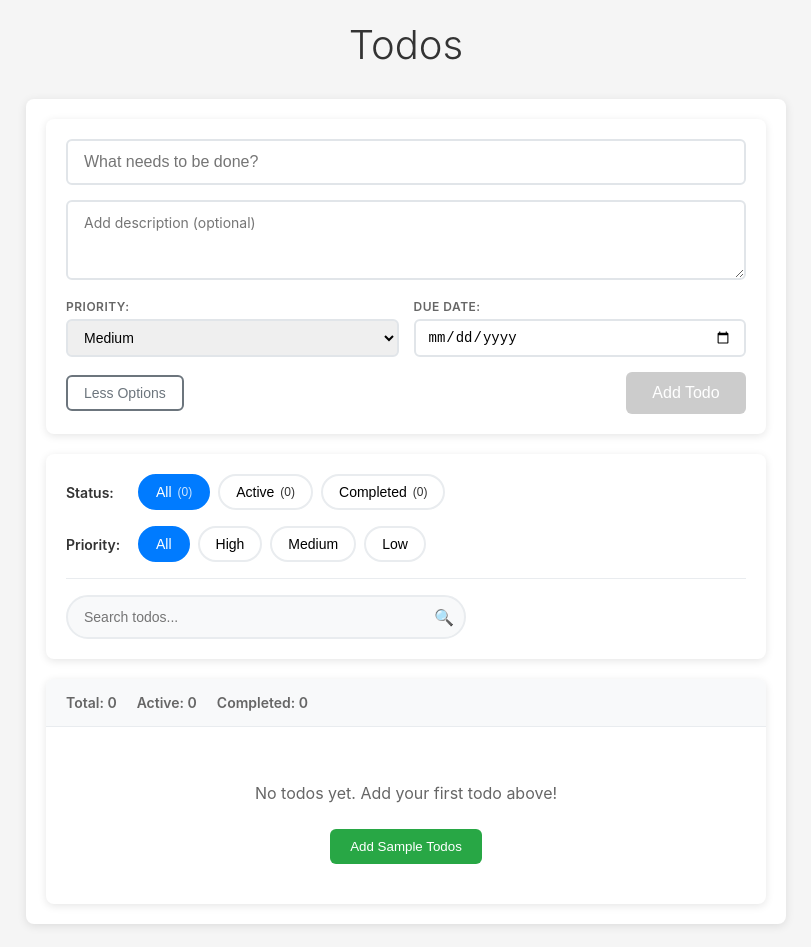
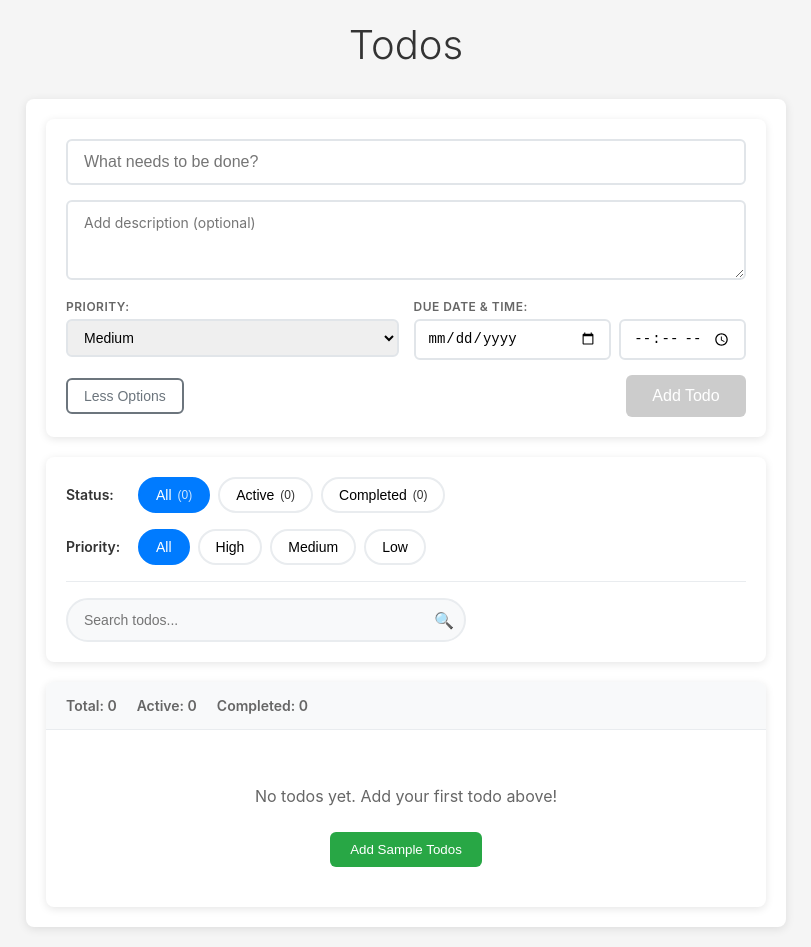
Before and after one commit to loiccheck404/Todos, an Angular app: page / in a window 1280 px wide. Both pictures are taken after a click on the button "More Options". Shown: the whole page, without its empty margins (234-1045 px from the left). Built offline with nearby package versions, Linux system fonts and the light colour scheme.

Commit message:
sixth commit

```diff
--- a/src/app/app.ts
+++ b/src/app/app.ts
@@ -17,7 +17,7 @@ import { EditTodoComponent } from './components/edit-todo/edit-todo';
     AddTodoComponent,
     FilterBarComponent,
     TodoListComponent,
-    EditTodoComponent, // Add this
+    //EditTodoComponent, // Add this
     ToastComponent,
     ConfirmationDialogComponent,
   ],
--- a/src/app/components/add-todo/add-todo.css
+++ b/src/app/components/add-todo/add-todo.css
@@ -170,3 +170,38 @@
     width: 100%;
   }
 }
+
+.datetime-inputs {
+  display: flex;
+  gap: 8px;
+}
+
+.date-input {
+  flex: 2;
+}
+
+.time-input {
+  flex: 1;
+  padding: 8px 12px;
+  border: 2px solid #e1e5e9;
+  border-radius: 6px;
+  font-size: 14px;
+  transition: border-color 0.2s ease;
+}
+
+.time-input:focus {
+  outline: none;
+  border-color: #007bff;
+}
+
+@media (max-width: 768px) {
+  .datetime-inputs {
+    flex-direction: column;
+    gap: 10px;
+  }
+
+  .date-input,
+  .time-input {
+    flex: none;
+  }
+}
--- a/src/app/components/add-todo/add-todo.html
+++ b/src/app/components/add-todo/add-todo.html
@@ -39,7 +39,8 @@
     </div>
 
     <div class="due-date">
-      <label>Due Date:</label>
+      <label>Due Date & Time:</label>
+      <div class="datetime-inputs">
         <input
           type="date"
           [(ngModel)]="newTodo.dueDate"
@@ -47,6 +48,8 @@
           class="date-input"
           [min]="today"
         />
+        <input type="time" [(ngModel)]="newTodo.dueTime" name="dueTime" class="time-input" />
+      </div>
     </div>
   </div>
 
--- a/src/app/components/add-todo/add-todo.ts
+++ b/src/app/components/add-todo/add-todo.ts
@@ -19,6 +19,7 @@ export class AddTodoComponent {
     description: '',
     priority: TodoPriority.MEDIUM,
     dueDate: null as string | null,
+    dueTime: '' as string,
   };
 
   showDetails = false;
@@ -33,6 +34,14 @@ export class AddTodoComponent {
     }
 
     this.isSubmitting = true;
+
+    // Combine date and time into a single Date object
+    let dueDatetime: Date | undefined = undefined;
+    if (this.newTodo.dueDate) {
+      const dateStr = this.newTodo.dueDate;
+      const timeStr = this.newTodo.dueTime || '23:59'; // Default to end of day if no time
+      dueDatetime = new Date(`${dateStr}T${timeStr}`);
+    }
 
     // Prepare todo data
     const todoData = {
@@ -58,12 +67,12 @@ export class AddTodoComponent {
   }
 
   private resetForm(): void {
-    // Reset the model
     this.newTodo = {
       title: '',
       description: '',
       priority: TodoPriority.MEDIUM,
       dueDate: null,
+      dueTime: '',
     };
 
     // Reset form validation state
--- a/src/app/components/edit-todo/edit-todo.ts
+++ b/src/app/components/edit-todo/edit-todo.ts
@@ -26,7 +26,8 @@ import { TodoModel, TodoPriority } from '../../models';
               required
               maxlength="100"
               #titleInput="ngModel"
-              [class.error]="titleInput.invalid && titleInput.touched">
+              [class.error]="titleInput.invalid && titleInput.touched"
+            />
 
             <div class="validation-error" *ngIf="titleInput.invalid && titleInput.touched">
               Title is required
@@ -41,7 +42,8 @@ import { TodoModel, TodoPriority } from '../../models';
               name="description"
               placeholder="Add description (optional)"
               maxlength="500"
-              rows="4">
+              rows="4"
+            >
             </textarea>
           </div>
 
@@ -56,13 +58,22 @@ import { TodoModel, TodoPriority } from '../../models';
             </div>
 
             <div class="form-group">
-              <label class="form-label">Due Date</label>
+              <label class="form-label">Due Date & Time</label>
+              <div class="datetime-inputs">
                 <input
                   type="date"
                   [(ngModel)]="editData.dueDate"
                   name="dueDate"
-                class="form-input"
-                [min]="today">
+                  class="form-input date-input"
+                  [min]="today"
+                />
+                <input
+                  type="time"
+                  [(ngModel)]="editData.dueTime"
+                  name="dueTime"
+                  class="form-input time-input"
+                />
+              </div>
             </div>
           </div>
 
@@ -72,28 +83,29 @@ import { TodoModel, TodoPriority } from '../../models';
                 type="checkbox"
                 [(ngModel)]="editData.completed"
                 name="completed"
-                class="checkbox">
+                class="checkbox"
+              />
               <span class="checkbox-text">Mark as completed</span>
             </label>
           </div>
         </form>
 
         <div class="modal-footer">
-          <button type="button" class="btn btn-secondary" (click)="onCancel()">
-            Cancel
-          </button>
+          <button type="button" class="btn btn-secondary" (click)="onCancel()">Cancel</button>
           <button
             type="button"
             class="btn btn-primary"
             (click)="onSubmit()"
-            [disabled]="!isFormValid()">
+            [disabled]="!isFormValid()"
+          >
             Save Changes
           </button>
         </div>
       </div>
     </div>
   `,
-  styles: [`
+  styles: [
+    `
       .modal-overlay {
         position: fixed;
         top: 0;
@@ -236,6 +248,19 @@ import { TodoModel, TodoPriority } from '../../models';
         color: #333;
       }
 
+      .datetime-inputs {
+        display: flex;
+        gap: 8px;
+      }
+
+      .date-input {
+        flex: 2;
+      }
+
+      .time-input {
+        flex: 1;
+      }
+
       .modal-footer {
         display: flex;
         gap: 12px;
@@ -279,8 +304,12 @@ import { TodoModel, TodoPriority } from '../../models';
       }
 
       @keyframes fadeIn {
-      from { opacity: 0; }
-      to { opacity: 1; }
+        from {
+          opacity: 0;
+        }
+        to {
+          opacity: 1;
+        }
       }
 
       @keyframes slideUp {
@@ -321,7 +350,8 @@ import { TodoModel, TodoPriority } from '../../models';
           width: 100%;
         }
       }
-  `]
+    `,
+  ],
 })
 export class EditTodoComponent implements OnInit {
   @Input() todo: TodoModel | null = null;
@@ -334,7 +364,8 @@ export class EditTodoComponent implements OnInit {
     description: '',
     priority: TodoPriority.MEDIUM,
     dueDate: '',
-    completed: false
+    dueTime: '',
+    completed: false,
   };
 
   today = new Date().toISOString().split('T')[0];
@@ -354,12 +385,23 @@ export class EditTodoComponent implements OnInit {
   private loadTodoData() {
     if (!this.todo) return;
 
+    //Extract date and time from existing dueDate
+    let dateStr = '';
+    let timeStr = '';
+
+    if (this.todo.dueDate) {
+      const dueDate = new Date(this.todo.dueDate);
+      dateStr = dueDate.toISOString().split('T')[0];
+      timeStr = dueDate.toTimeString().slice(0, 5); // HH:MM format
+    }
+
     this.editData = {
       title: this.todo.title,
       description: this.todo.description || '',
       priority: this.todo.priority,
-      dueDate: this.todo.dueDate ? this.todo.dueDate.toISOString().split('T')[0] : '',
-      completed: this.todo.completed
+      dueDate: dateStr,
+      dueTime: timeStr,
+      completed: this.todo.completed,
     };
   }
 
@@ -370,12 +412,20 @@ export class EditTodoComponent implements OnInit {
   onSubmit() {
     if (!this.isFormValid()) return;
 
+    // Combine date and time into a single Date object
+    let dueDatetime: Date | undefined = undefined;
+    if (this.editData.dueDate) {
+      const dateStr = this.editData.dueDate;
+      const timeStr = this.editData.dueTime || '23:59';
+      dueDatetime = new Date(`${dateStr}T${timeStr}`);
+    }
+
     const updates: Partial<TodoModel> = {
       title: this.editData.title.trim(),
       description: this.editData.description.trim() || undefined,
       priority: this.editData.priority,
-      dueDate: this.editData.dueDate ? new Date(this.editData.dueDate) : undefined,
-      completed: this.editData.completed
+      dueDate: dueDatetime,
+      completed: this.editData.completed,
     };
 
     this.save.emit(updates);
--- a/src/app/components/todo-list/todo-list.ts
+++ b/src/app/components/todo-list/todo-list.ts
@@ -69,7 +69,7 @@ import { EditTodoComponent } from '../edit-todo/edit-todo';
             <div class="todo-meta">
               <span class="created-date"> Created: {{ todo.createdAt | date : 'short' }} </span>
               <span *ngIf="todo.dueDate" class="due-date" [class.overdue]="todo.isOverdue()">
-                Due: {{ todo.dueDate | date : 'short' }}
+                Due: {{ todo.dueDate | date : 'MMM d, y h:mm a' }}
               </span>
             </div>
           </div>
```
Lines whose indentation alone changed are shown as unchanged.
